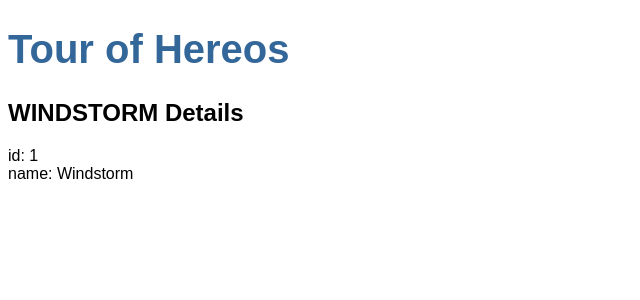
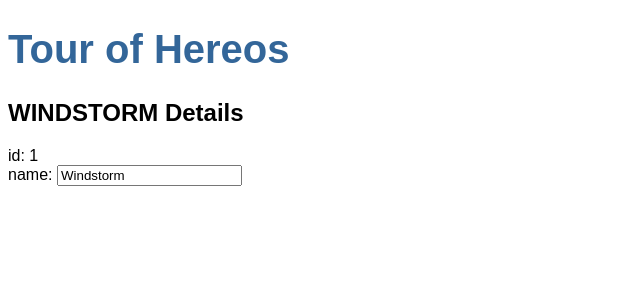
Before and after one commit to tyslas/angular-tour-of-heroes, an Angular app: page / in a window 1280 px wide. Shown: the top 300 px of the page, without its empty margins (0-640 px from the left). Built offline with nearby package versions, Linux system fonts and the light colour scheme.

Commit message:
added forms module for two-way binding of hero name data

```diff
--- a/src/app/heroes/heroes.component.html
+++ b/src/app/heroes/heroes.component.html
@@ -1,5 +1,9 @@
 <h2>{{ hero.name | uppercase }} Details</h2>
 <div>
-  <span>id: </span>{{hero.id}}</div>
+  <span>id: </span>{{hero.id}}
+</div>
 <div>
-  <span>name: </span>{{hero.name}}</div>
+  <label>name:
+    <input [(ngModel)]="hero.name" placeholder="name">
+  </label>
+</div>
```
Also changed, not shown: src/app/app.module.ts (+5 -2 lines).
